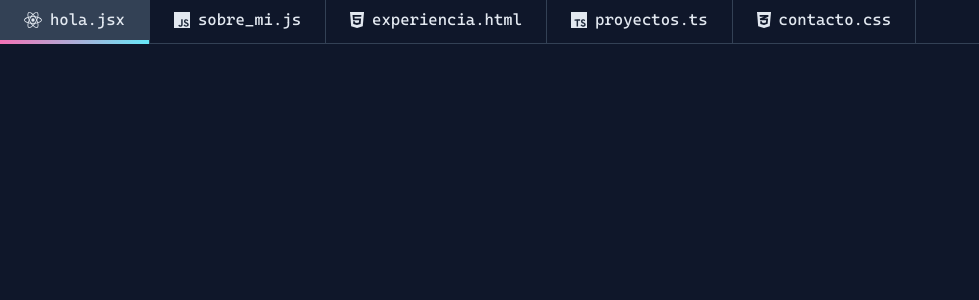
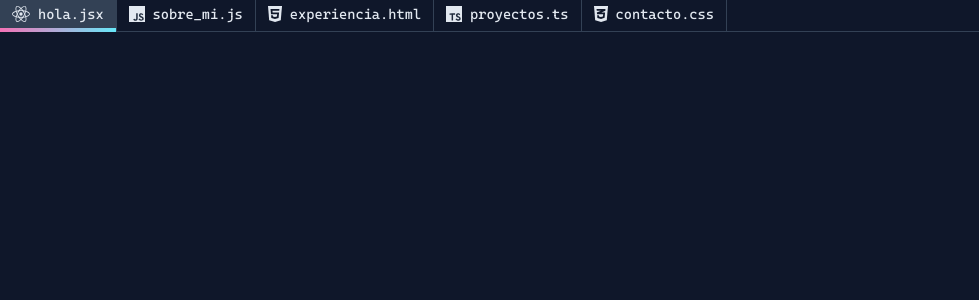
Before and after one commit to kyubiful/personal-landing, a React (Vite) app: page / in a window 1280 px wide. Shown: the top 300 px of the page, without its empty margins (0-979 px from the left). Built offline with nearby package versions, Linux system fonts and the light colour scheme.

Commit message:
✨ feat: change component style

```diff
--- a/src/components/Tab/index.jsx
+++ b/src/components/Tab/index.jsx
@@ -5,9 +5,9 @@ export const Tab = ({ to, children, ...props }) => {
   const match = useMatch({ path: resolved.pathname, end: true })
 
   return (
-    <li className={ match ? 'border-r border-slate-700 ' : 'border-r border-slate-700 shadow-[inset_0_-1px_0_#334155]'}>
-      <div className={ match ? 'bg-gradient-to-r from-pink-400 to-cyan-300 pb-1' : 'bg-gradient-to-r from-pink-400 to-cyan-300 mb-1'}>
-        <Link {...props} to={to} className={ match ? 'bg-slate-700 px-6 py-2 h-2 flex justify-center items-center w-auto h-full' : 'bg-slate-900 px-6 py-2 h-2 flex justify-center items-center h-full w-full'}>
+    <li className={ match ? 'border-r border-slate-700 ' : 'border-r border-slate-700 shadow-[inset_0_-1px_0_#334155] hover:bg-slate-500 transition'}>
+      <div className={ match ? 'bg-gradient-to-r from-pink-400 to-cyan-300 pb-1' : 'bg-gradient-to-r from-pink-400 to-cyan-300'}>
+        <Link {...props} to={to} className={ match ? 'text-sm bg-slate-700 px-3 py-1 flex justify-center items-center w-auto h-full' : 'text-sm bg-slate-900 px-3 py-1 flex justify-center items-center h-full w-full hover:bg-slate-500 transition'}>
           {children}
         </Link>
       </div>
```
